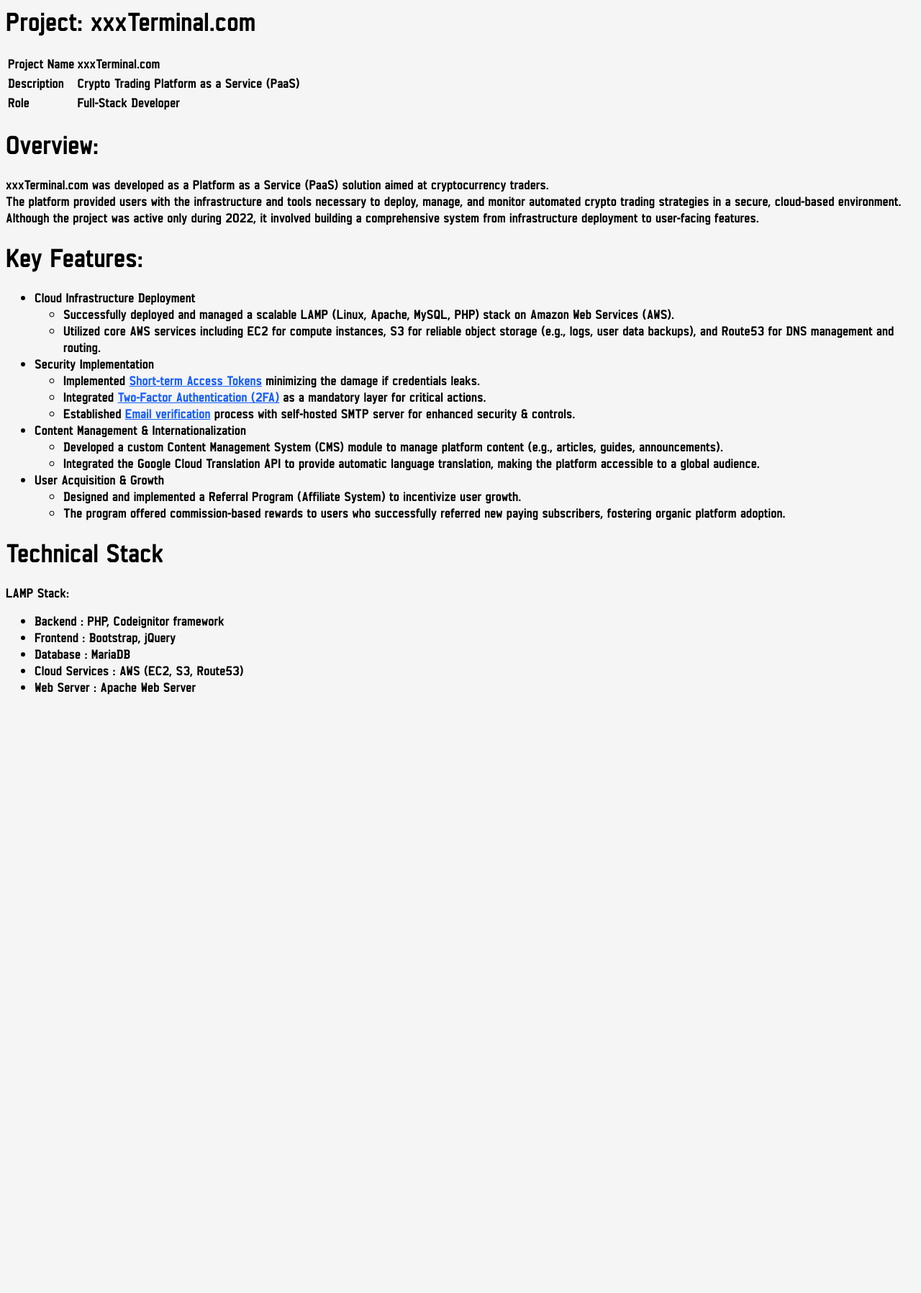
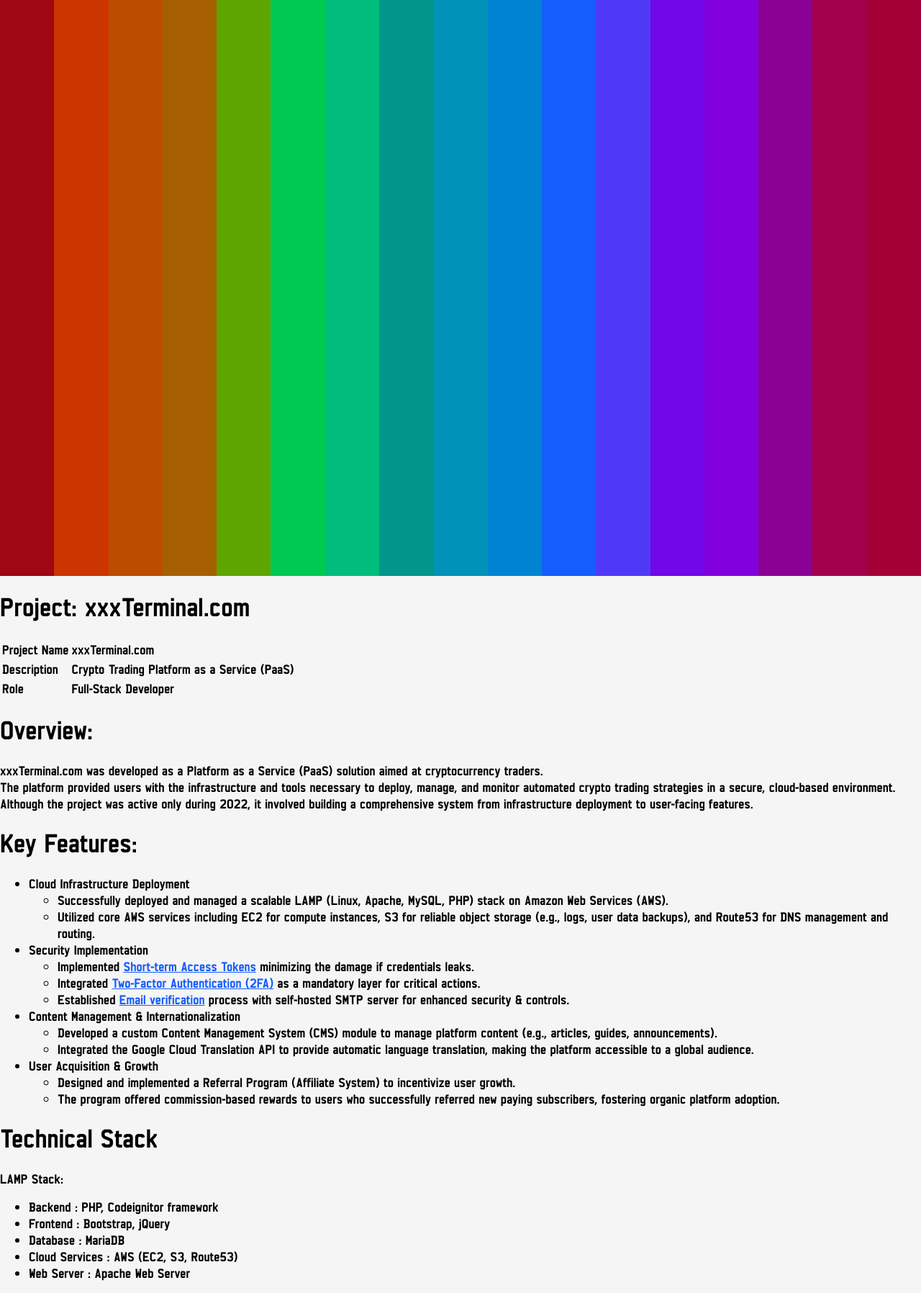
Before and after one commit to Justin26l/Justin26l, a PHP site: page /xxxterminalDemo.html in a window 1280 px wide. Shown: the whole page at 72% size. Before the commit the page ends 965 px from the top, so only its background shows below. Run offline with PHP 8.4, Linux system fonts and the light colour scheme.

Commit message:
refactor: update portfolio description and enhance color variables in CSS

```diff
--- a/index.html
+++ b/index.html
@@ -99,7 +99,7 @@
         <!-- Portfolio Cards -->
         <div class="w-[50vw] lg:w-[30vw]">
           <p class="text-4xl">xxxTerminal.com</p>
-          <p>xxxterminal is a "Algo Trading Bots Platform" (Paas), to let user turn their stetegy into trading bot and run on the platform</p>
+          <p class="font-ariel">xxxTerminal is a all in one Algo Trading Platform, provide service of trading bot hosting, strategy develop and latest news of markets on the platform.</p>
           <img src="static/img/xxxTerminalPlaceholder.png" alt="xxxTerminal" class="w-full" />
         </div>
 
--- a/static/css/index.css
+++ b/static/css/index.css
@@ -2,13 +2,29 @@
 @layer properties;
 @layer theme {
   :root, :host {
+    --color-red-800: oklch(44.4% 0.177 26.899);
     --color-orange-600: oklch(64.6% 0.222 41.116);
+    --color-orange-700: oklch(55.3% 0.195 38.402);
+    --color-amber-700: oklch(55.5% 0.163 48.998);
+    --color-yellow-700: oklch(55.4% 0.135 66.442);
     --color-lime-400: oklch(84.1% 0.238 128.85);
+    --color-lime-600: oklch(64.8% 0.2 131.684);
+    --color-green-500: oklch(72.3% 0.219 149.579);
+    --color-emerald-500: oklch(69.6% 0.17 162.48);
+    --color-teal-600: oklch(60% 0.118 184.704);
+    --color-cyan-600: oklch(60.9% 0.126 221.723);
+    --color-sky-600: oklch(58.8% 0.158 241.966);
     --color-blue-300: oklch(80.9% 0.105 251.813);
     --color-blue-400: oklch(70.7% 0.165 254.624);
     --color-blue-500: oklch(62.3% 0.214 259.815);
     --color-blue-600: oklch(54.6% 0.245 262.881);
     --color-blue-700: oklch(48.8% 0.243 264.376);
+    --color-indigo-600: oklch(51.1% 0.262 276.966);
+    --color-violet-700: oklch(49.1% 0.27 292.581);
+    --color-purple-700: oklch(49.6% 0.265 301.924);
+    --color-fuchsia-800: oklch(45.2% 0.211 324.591);
+    --color-pink-800: oklch(45.9% 0.187 3.815);
+    --color-rose-800: oklch(45.5% 0.188 13.697);
     --color-neutral-100: oklch(97% 0 0);
     --color-neutral-400: oklch(70.8% 0 0);
     --color-neutral-700: oklch(37.1% 0 0);
@@ -269,6 +285,9 @@
   .h-full {
     height: 100%;
   }
+  .h-svh {
+    height: 100svh;
+  }
   .w-4 {
     width: calc(var(--spacing) * 4);
   }
@@ -295,6 +314,9 @@
   }
   .w-full {
     width: 100%;
+  }
+  .flex-1 {
+    flex: 1;
   }
   .flex-shrink-0 {
     flex-shrink: 0;
@@ -371,11 +393,35 @@
     border-bottom-style: var(--tw-border-style);
     border-bottom-width: 1px;
   }
+  .bg-amber-700 {
+    background-color: var(--color-amber-700);
+  }
   .bg-black {
     background-color: var(--color-black);
   }
   .bg-blue-500 {
     background-color: var(--color-blue-500);
+  }
+  .bg-blue-600 {
+    background-color: var(--color-blue-600);
+  }
+  .bg-cyan-600 {
+    background-color: var(--color-cyan-600);
+  }
+  .bg-emerald-500 {
+    background-color: var(--color-emerald-500);
+  }
+  .bg-fuchsia-800 {
+    background-color: var(--color-fuchsia-800);
+  }
+  .bg-green-500 {
+    background-color: var(--color-green-500);
+  }
+  .bg-indigo-600 {
+    background-color: var(--color-indigo-600);
+  }
+  .bg-lime-600 {
+    background-color: var(--color-lime-600);
   }
   .bg-neutral-800 {
     background-color: var(--color-neutral-800);
@@ -386,8 +432,35 @@
   .bg-orange-600 {
     background-color: var(--color-orange-600);
   }
+  .bg-orange-700 {
+    background-color: var(--color-orange-700);
+  }
+  .bg-pink-800 {
+    background-color: var(--color-pink-800);
+  }
+  .bg-purple-700 {
+    background-color: var(--color-purple-700);
+  }
+  .bg-red-800 {
+    background-color: var(--color-red-800);
+  }
+  .bg-rose-800 {
+    background-color: var(--color-rose-800);
+  }
+  .bg-sky-600 {
+    background-color: var(--color-sky-600);
+  }
+  .bg-teal-600 {
+    background-color: var(--color-teal-600);
+  }
+  .bg-violet-700 {
+    background-color: var(--color-violet-700);
+  }
   .bg-white {
     background-color: var(--color-white);
+  }
+  .bg-yellow-700 {
+    background-color: var(--color-yellow-700);
   }
   .p-0 {
     padding: calc(var(--spacing) * 0);
@@ -641,6 +714,9 @@ svg {
   font-family: 'CharlesWrightBold';
   src: url('../CharlesWrightBold.ttf') format('opentype');
 }
+.font-ariel {
+  font-family: 'Ariel', sans-serif;
+}
 * {
   box-sizing: border-box;
 }
@@ -657,6 +733,9 @@ html {
   &:where(.dark, .dark *) {
     color: var(--color-white);
   }
+}
+body {
+  margin: calc(var(--spacing) * 0);
 }
 a {
   color: var(--color-blue-500);
--- a/xxxterminalDemo.html
+++ b/xxxterminalDemo.html
@@ -6,6 +6,26 @@
     <link href="static/css/index.css" rel="stylesheet">
 </head>
 <body>
+    <div id="intro" class="flex flex-row h-svh">
+        <div class="flex-1 bg-red-800 h-full"></div>
+        <div class="flex-1 bg-orange-700 h-full"></div>
+        <div class="flex-1 bg-amber-700 h-full"></div>
+        <div class="flex-1 bg-yellow-700 h-full"></div>
+        <div class="flex-1 bg-lime-600 h-full"></div>
+        <div class="flex-1 bg-green-500 h-full"></div>
+        <div class="flex-1 bg-emerald-500 h-full"></div>
+        <div class="flex-1 bg-teal-600 h-full"></div>
+        <div class="flex-1 bg-cyan-600 h-full"></div>
+        <div class="flex-1 bg-sky-600 h-full"></div>
+        <div class="flex-1 bg-blue-600 h-full"></div>
+        <div class="flex-1 bg-indigo-600 h-full"></div>
+        <div class="flex-1 bg-violet-700 h-full"></div>
+        <div class="flex-1 bg-purple-700 h-full"></div>
+        <div class="flex-1 bg-fuchsia-800 h-full"></div>
+        <div class="flex-1 bg-pink-800 h-full"></div>
+        <div class="flex-1 bg-rose-800 h-full"></div>
+    </div>
+
     <div>
         <h1>Project: xxxTerminal.com</h1>
         <table class="table text-left">
```
Also changed, not shown: static/css/tailwind.css (+9 -0 lines).
